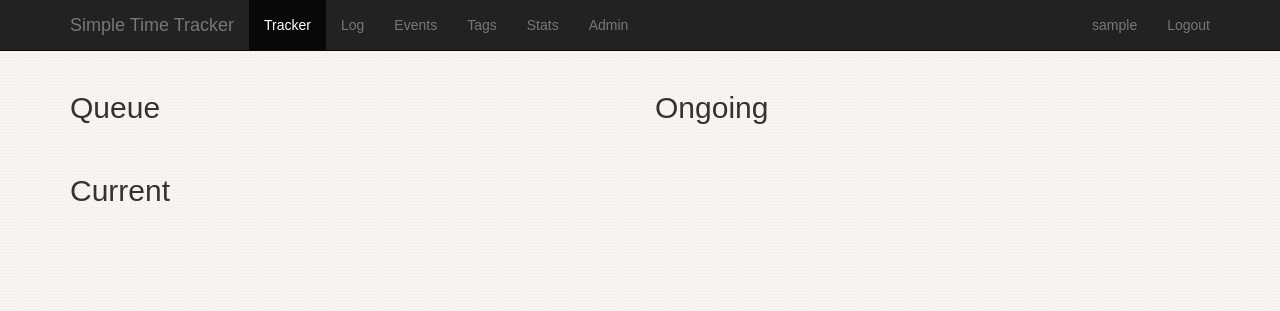
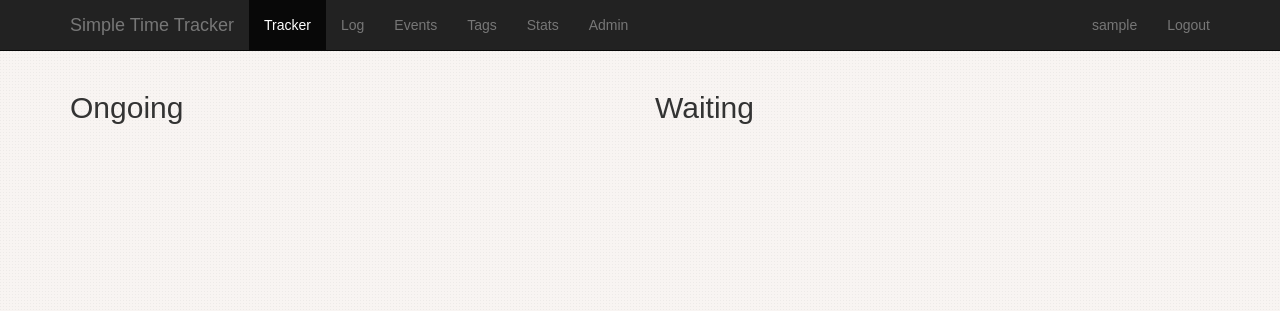
Before and after one commit to Alkxzv/simple-time-tracker, a Django app: page / in a window 1280 px wide. Shown: the top 311 px of the page. Run offline with Django 3.2, Linux system fonts and the light colour scheme; the visitor is signed in with stand-in values (Sample User, id 1); data that the repository does not hold is empty; some libraries are stand-ins or nearby versions.

Commit message:
Updated status

```diff
--- a/web/tracker/models.py
+++ b/web/tracker/models.py
@@ -6,9 +6,9 @@ import datetime as dt
 PRO = (
     (None, "~"),
     (1, "Finished"),
-    (2, "Stopped"),
-    (3, "Pending"),
-    (4, "Ongoing"),
+    (2, "Dropped"),
+    (3, "Ongoing"),
+    (4, "Waiting"),
 )
 
 RAT = (
--- a/web/tracker/templates/tracker/index.html
+++ b/web/tracker/templates/tracker/index.html
@@ -3,14 +3,16 @@
 {% block section_content %}
 <div class="row">
     <div class="col-md-6">
-        <h2>Queue</h2>
-        {% include 'tracker/event_table.html' with event_list=pending_events %}
-    </div>
-    <div class="col-md-6">
         <h2>Ongoing</h2>
         {% include 'tracker/event_table.html' with event_list=ongoing_events %}
     </div>
+    <div class="col-md-6">
+        <h2>Waiting</h2>
+        {% include 'tracker/event_table.html' with event_list=waiting_events %}
+    </div>
 </div>
-<h2>Current</h2>
+{% if pending_entries %}
+<h2>Open</h2>
 {% include 'tracker/entry_table.html' with entry_list=pending_entries detailed=True %}
+{% endif %}
 {% endblock section_content %}
--- a/web/tracker/templatetags/tracker.py
+++ b/web/tracker/templatetags/tracker.py
@@ -12,9 +12,9 @@ register = template.Library()
 def hours(minutes):
     if not minutes:
         return '~'
-    elif minutes < 180:
+    elif minutes < 60:
         return "{:.0f}'".format(minutes)
-    elif minutes / 60 < 20:
+    elif minutes / 60 < 10:
         return "{:.1f}h".format(minutes / 60)
     else:
         return "{:.0f}h".format(minutes / 60)
--- a/web/tracker/views.py
+++ b/web/tracker/views.py
@@ -19,9 +19,9 @@ class MainView(LoginMixin, SiteMixin, TemplateView):
     def get_context_data(self):
         context = super().get_context_data()
         events = models.Event.objects.filter(progress=3).annotate_duration()
-        context['pending_events'] = events.order_by('-duration')
+        context['ongoing_events'] = events.order_by('-duration')
         events = models.Event.objects.filter(progress=4).annotate_duration()
-        context['ongoing_events'] = events.order_by('-duration')
+        context['waiting_events'] = events.order_by('-duration')
         entries = models.Entry.objects.filter(duration=None)
         context['pending_entries'] = entries.order_by('-datetime')
         return context
```
